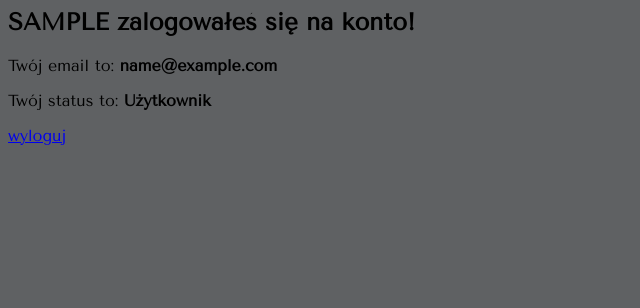
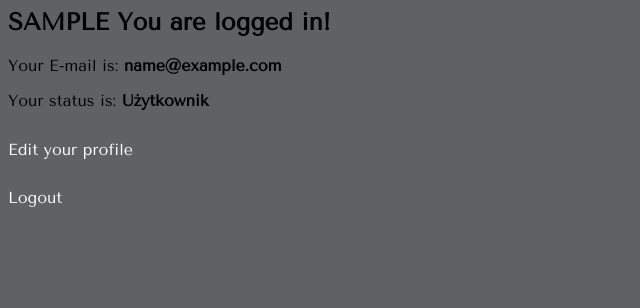
Before and after one commit to lexus12/LoginProject, a PHP site: page /userpage.php in a window 1280 px wide. Shown: the top 308 px of the page, without its empty margins (0-640 px from the left). Run offline with PHP 8.4, Linux system fonts and the light colour scheme; the visitor is signed in with stand-in values (Sample User, id 1).

Commit message:
Update userpage.php
Add an profile edit option

```diff
--- a/userpage.php
+++ b/userpage.php
@@ -46,14 +46,18 @@ $userData = new UserObject($userName, $userEmail);
 		<link rel="stylesheet" href="css/style.css">
 	</header>
 	<body>
-
-		<h2><?php $userData->showUser(); ?> zalogowałeś się na konto!<br/></h2>
-		<p>Twój email to: <b><?php echo $userEmail; ?></b> </p>
-		<p>Twój status to:
-			<b><?php	if($userPrivil == 1) {echo 'Administrator';}	else {echo "Użytkownik";}?></b>
-		</p>
-		<a href="classes/logout.class.php">wyloguj</a>
-
-
+		<div class="info">
+			<h2><?php $userData->showUser(); ?> You are logged in!<br/></h2>
+			<p>Your E-mail is: <b><?php echo $userEmail; ?></b> </p>
+			<p>Your status is:
+				<b><?php	if($userPrivil == 1) {echo 'Administrator';}	else {echo "Użytkownik";}?></b>
+			</p>
+			<div>
+				<a href="classes/profile.class.php" class="lnk">Edit your profile</a>
+			</div>
+			<div>
+				<a href="classes/logout.class.php" class="lnk">Logout</a>
+			</div>
+		</div>
 	</body>
 </html>
```
